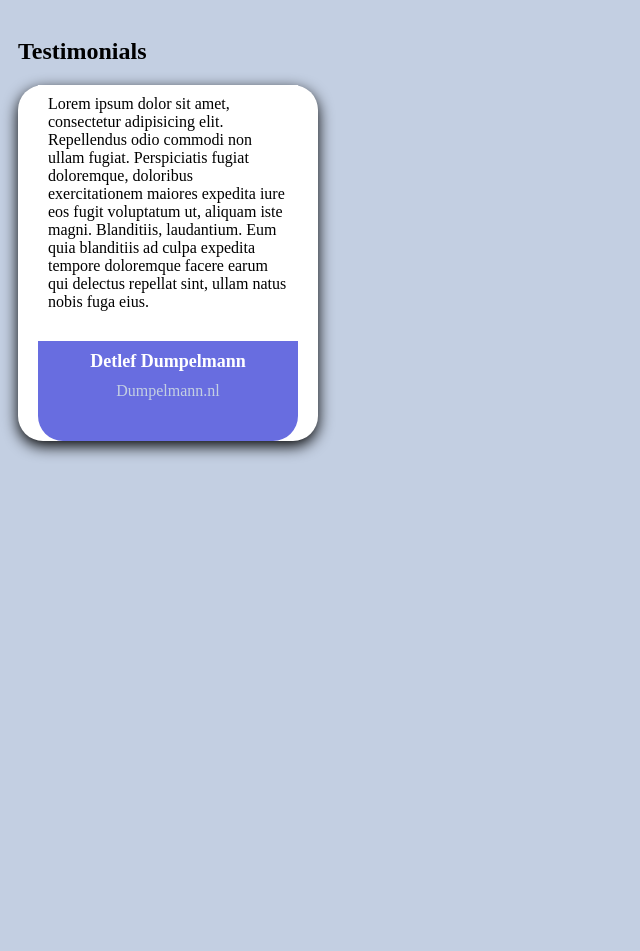
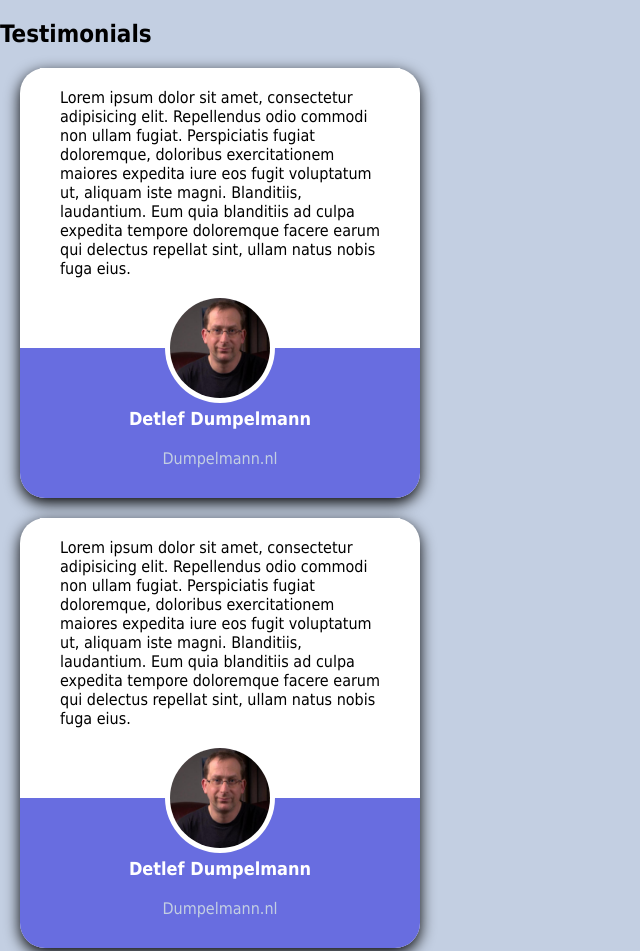
Before and after one commit to DetlefDmann/Detlef_Dumpelmann-Level10Eindopdracht, a plain HTML site: page index.html in a window 1280 px wide. Shown: the top 951 px of the page, without its empty margins (0-640 px from the left). Before the commit the page ends 800 px from the top, so only its background shows below. Drawn offline with Linux system fonts and the light colour scheme.

Commit message:
Testimonial finished

```diff
--- a/index.html
+++ b/index.html
@@ -19,8 +19,28 @@
           sint, ullam natus nobis fuga eius.
         </div>
         <div class="card__person">
-          <div class="card__person__name">Detlef Dumpelmann</div>
-          <div class="card__person__site">Dumpelmann.nl</div>
+          <div class="card__image">
+            <img src="./profiledet.jpg" alt="knappe man" />
+          </div>
+          <div class="card__name">Detlef Dumpelmann</div>
+          <div class="card__site">Dumpelmann.nl</div>
+        </div>
+      </section>
+      <section class="card">
+        <div class="card__text">
+          Lorem ipsum dolor sit amet, consectetur adipisicing elit. Repellendus
+          odio commodi non ullam fugiat. Perspiciatis fugiat doloremque,
+          doloribus exercitationem maiores expedita iure eos fugit voluptatum
+          ut, aliquam iste magni. Blanditiis, laudantium. Eum quia blanditiis ad
+          culpa expedita tempore doloremque facere earum qui delectus repellat
+          sint, ullam natus nobis fuga eius.
+        </div>
+        <div class="card__person">
+          <div class="card__image">
+            <img src="./profiledet.jpg" alt="knappe man" />
+          </div>
+          <div class="card__name">Detlef Dumpelmann</div>
+          <div class="card__site">Dumpelmann.nl</div>
         </div>
       </section>
     </article>
--- a/styles/style.scss
+++ b/styles/style.scss
@@ -1,5 +1,9 @@
-$stndpadding: 10px;
+$cardwidth: 400px;
+$stndpadding: 20px;
+$stndmargin: 20px;
 $radius: 25px;
+$picdia: 100px;
+$picborder: 5px;
 $themecolors: (
   light: white,
   darker: #c3cfe2,
@@ -11,38 +15,64 @@ $themecolors: (
 }
 
 body {
+  margin: 0;
+  font-family: Tahoma, sans-serif;
   background-color: color(darker);
-  padding: $stndpadding;
+  display: grid;
+  grid-template-columns: 1fr;
+  grid-template-rows: 1fr 1fr 1fr;
 }
 
 .card {
+  /*position: absolute;*/
+  margin: $stndmargin;
   border-radius: $radius;
   box-shadow: 0 5px 15px;
-
-  width: 300px;
+  width: $cardwidth;
   background-color: color(light);
 
   &__text {
-    margin: 20px;
+    margin: $stndmargin;
+    margin-bottom: $picdia/2;
     padding: $stndpadding;
     background-color: color(light);
     font-size: medium;
   }
+  &__image {
+    position: relative;
+    top: -($picdia/2 + $picborder);
+    left: ($cardwidth/2) - ($picdia/2 + $picborder);
+    height: $picdia + 2 * $picborder;
+    width: $picdia + 2 * $picborder;
+    background-color: color(light);
+    border-radius: 50%;
+  }
+  img {
+    position: relative;
+    top: $picborder;
+    width: $picdia;
+    border-radius: 50%;
+  }
   &__person {
-    margin: 20px;
-    height: 100px;
+    margin: 0;
+    height: 150px;
+    position: relative;
     background-color: color(theme);
     border-radius: 0 0 $radius $radius;
     color: color(light);
     text-align: center;
+  }
   &__name {
-      padding: $stndpadding;
+    position: relative;
+    top: -$picdia/2;
     font-size: large;
     font-weight: bold;
   }
   &__site {
+    position: relative;
+    top: -$picdia/2;
+    padding: $stndpadding;
     color: color(darker);
     font-size: medium;
   }
 }
-}
```
Also changed, not shown: profiledet.jpg (added), styles/style.css, 1 other file. Lines whose indentation alone changed are shown as unchanged.
